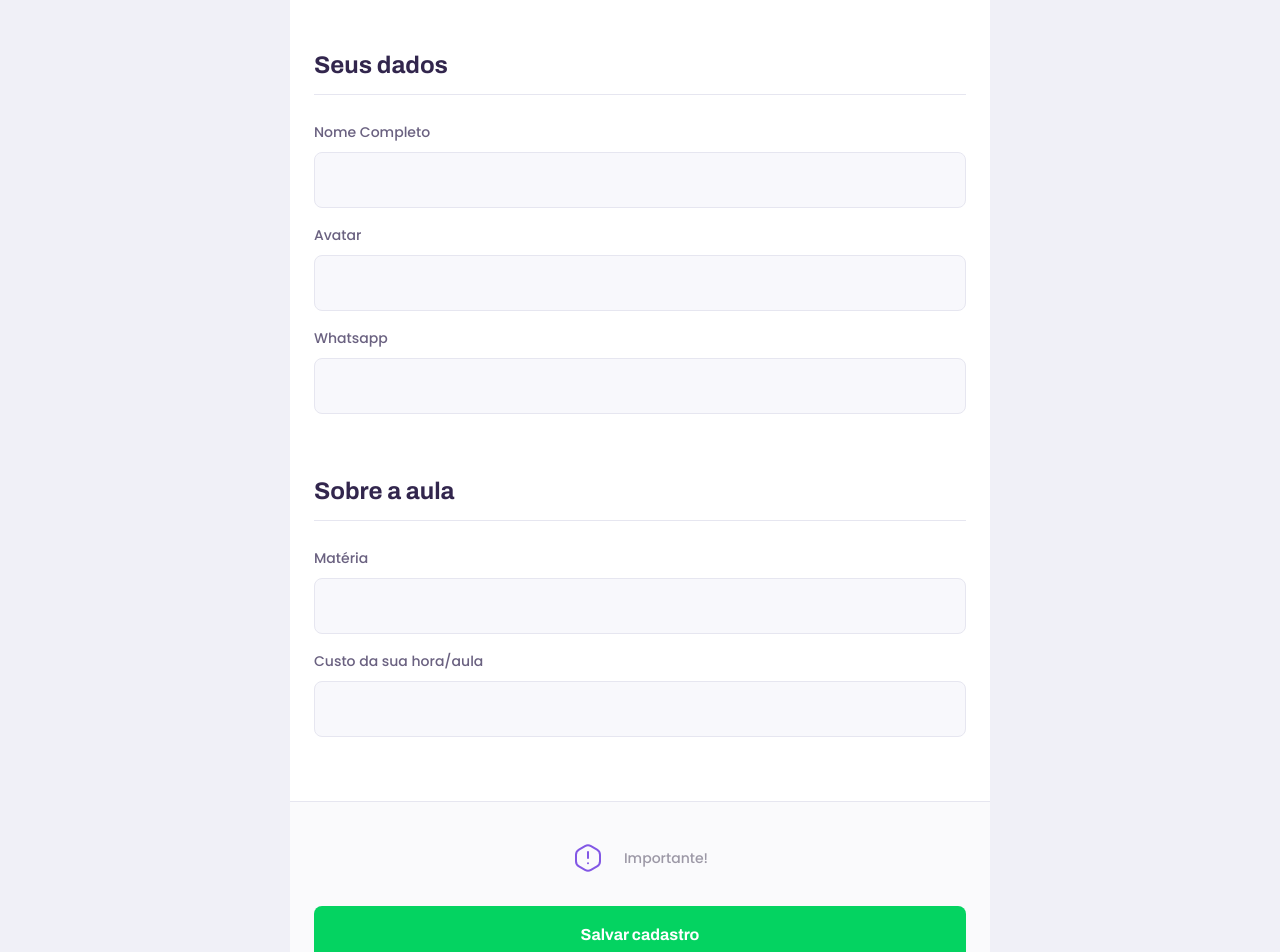
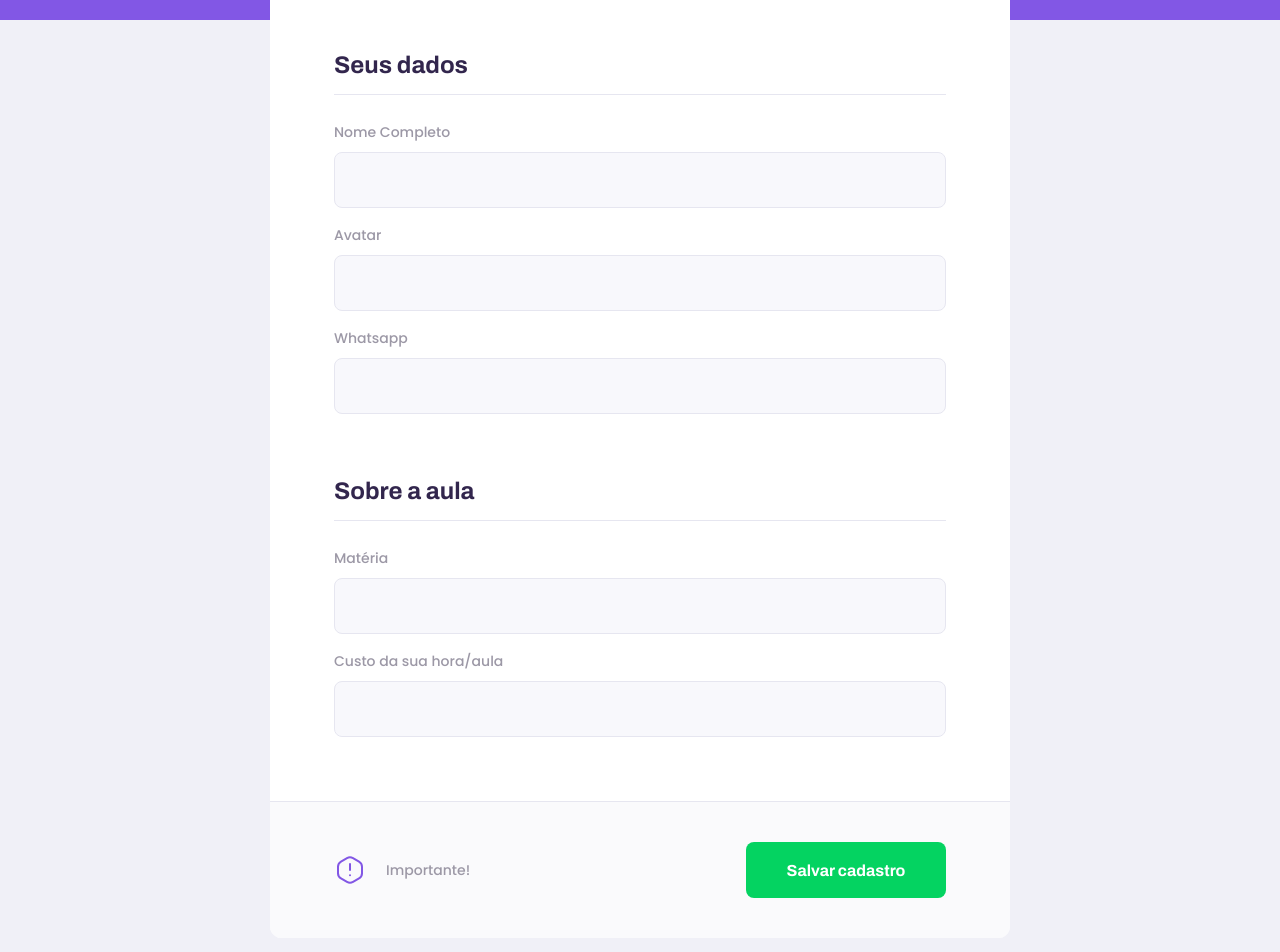
Before and after one commit to daniel21h/proffy-web, a React (Create React App) app: page /give-classes in a window 1280 px wide. Shown: the part 320-1272 px from the top of the page. Built offline with nearby package versions, Linux system fonts and the light colour scheme; the HTML template or start-up script is replaced by a standard one.

Commit message:
feat: layout adjustment in page TeacherForm

```diff
--- a/src/pages/TeacherForm/styles.css
+++ b/src/pages/TeacherForm/styles.css
@@ -37,6 +37,10 @@
   width: 100%;
   padding-bottom: 1.6rem;
   border-bottom: 1px solid var(--color-line-in-white);
+}
+
+#page-teacher-form main label {
+  color: var(--color-text-complement);
 }
 
 #page-teacher-form main footer {
@@ -79,3 +83,33 @@
 #page-teacher-form main footer button:hover {
   background: var(--color-secundary-dark);
 }
+
+@media (min-width: 700px) {
+  #page-teacher-form {
+    max-width: 100vw;
+  }
+
+  #page-teacher-form .page-header .header-content {
+    margin-bottom: 0;
+  }
+
+  #page-teacher-form main fieldset {
+    padding: 0 6.4rem;
+  }
+
+  #page-teacher-form main footer {
+    padding: 4.0rem 6.4rem;
+    display: flex;
+    align-items: center;
+    justify-content: space-between;
+  }
+
+  #page-teacher-form main footer p {
+    justify-content: space-between;
+  }
+
+  #page-teacher-form main footer button {
+    width: 20rem;
+    margin-top: 0;
+  }
+}
```
